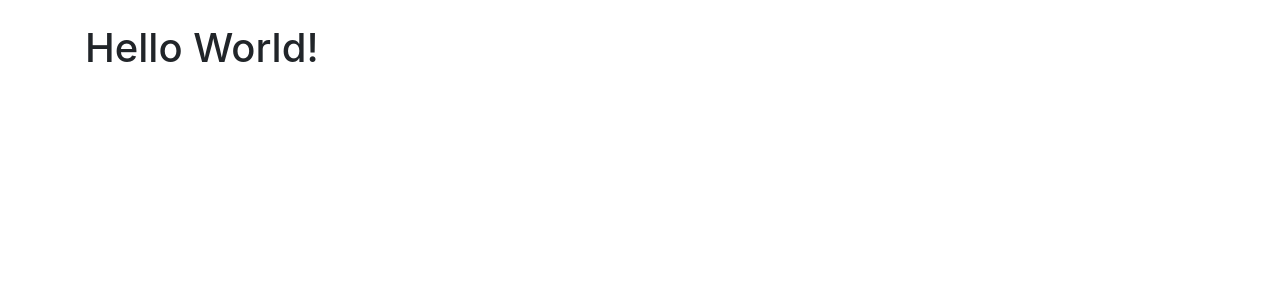
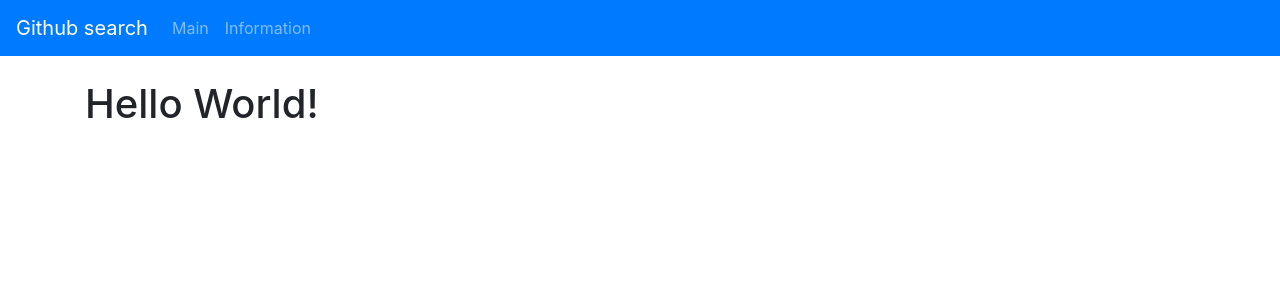
Before and after one commit to iliakut/react-hooks, a React (Create React App) app: page / in a window 1280 px wide. Shown: the top 300 px of the page. Built offline with nearby package versions, Linux system fonts and the light colour scheme.

Commit message:
master - added navbar

```diff
--- a/src/App.js
+++ b/src/App.js
@@ -1,10 +1,14 @@
 import React from 'react';
+import {Navbar} from "./components/Navbar";
 
 function App() {
   return (
-    <div className="container pt-4">
-      <h1>Hello World!</h1>
-    </div>
+    <React.Fragment>
+      <Navbar/>
+      <div className="container pt-4">
+        <h1>Hello World!</h1>
+      </div>
+    </React.Fragment>
   );
 }
 
--- /dev/null
+++ b/src/components/Navbar.js
@@ -0,0 +1,17 @@
+import React from "react";
+
+export const Navbar = () => (
+  <nav className="navbar navbar-dark bg-primary navbar-expand-lg">
+    <div className="navbar-brand">
+      Github search
+    </div>
+    <ul className="navbar-nav">
+      <li className="nav-item">
+        <a href="/" className="nav-link">Main</a>
+      </li>
+      <li className="nav-item">
+        <a href="/about" className="nav-link">Information</a>
+      </li>
+    </ul>
+  </nav>
+);
```
